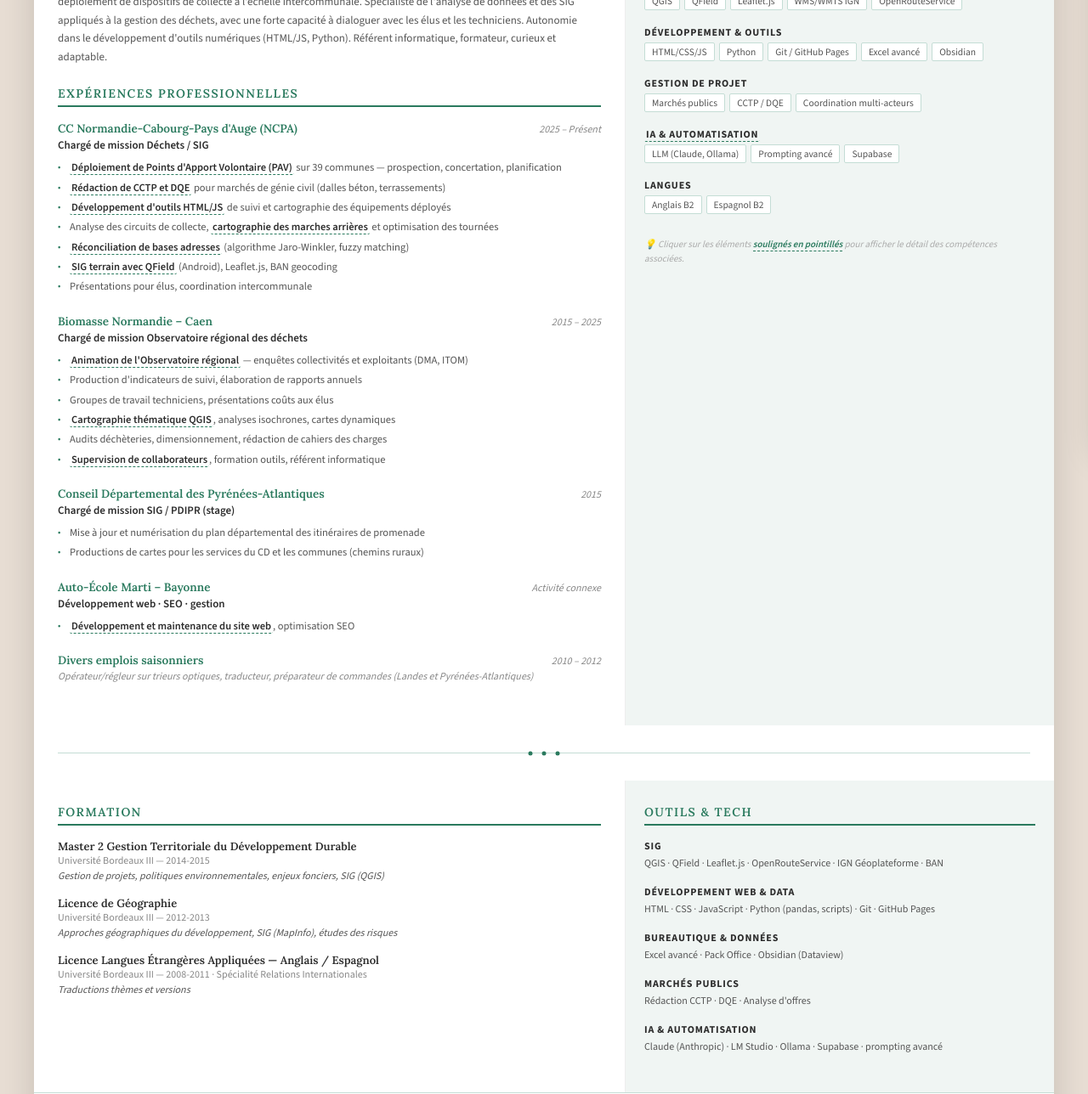
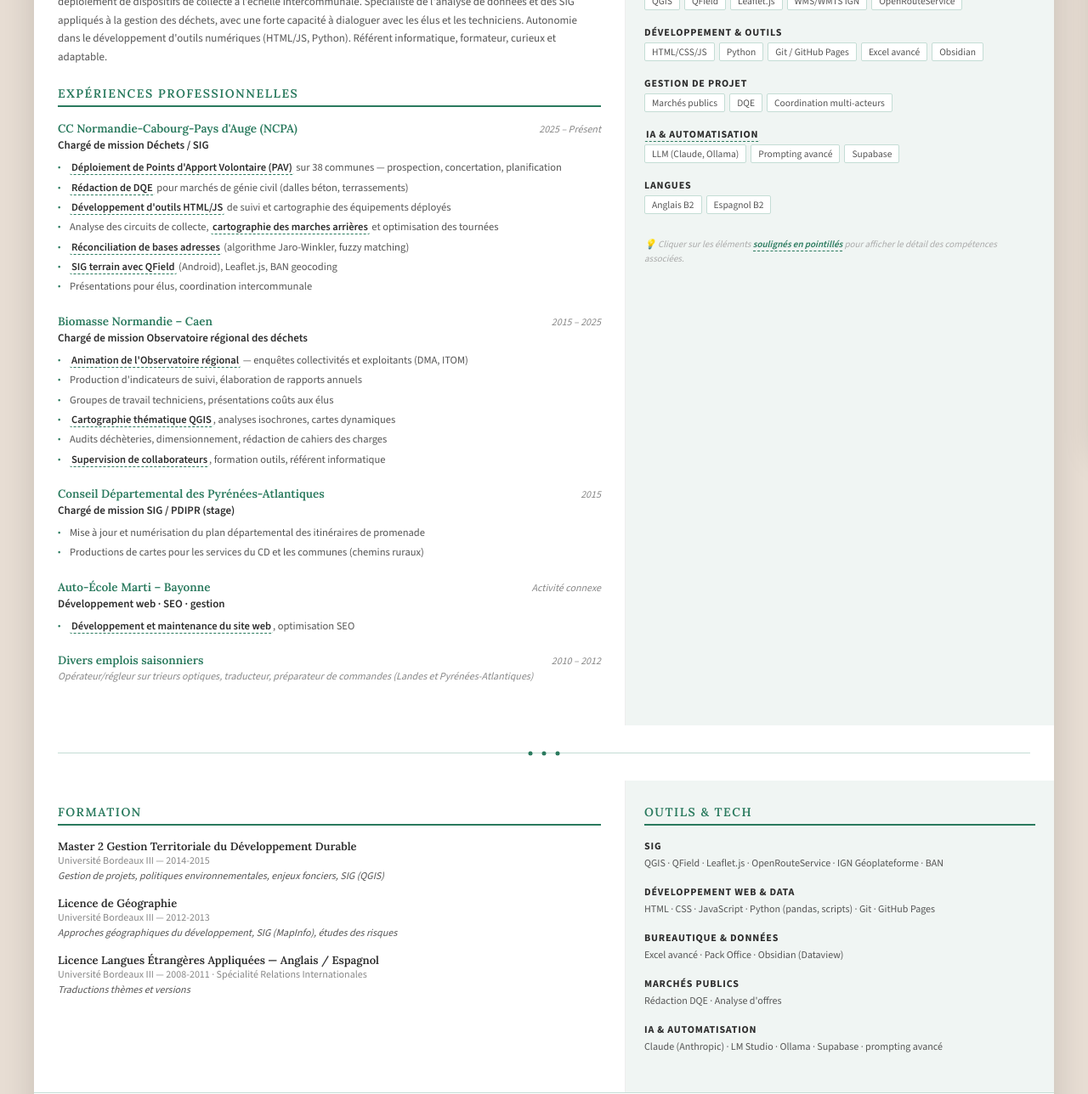
Before and after one commit to yvesmarti/yvesmarti.github.io, a Jekyll site: the page cv/index.html, which Jekyll copies as it is, in a window 1280 px wide. Shown: the part 364-1652 px from the top of the page at 85% size. Built offline with Jekyll 4.4.1, drawn with Linux system fonts in a browser that asks for light colours.

Commit message:
cv: corrections périmètre NCPA — 38 communes, DQE uniquement, types de marchés
- Remplace 39 communes par 38 communes (5 occurrences)
- Retire CCTP : rédaction limitée aux DQE (bullet, titre panneau, sidebar, page 2)
- Retire 'Fourniture de conteneurs et bornes de collecte' des types de marchés
- Retire 'Code des marchés publics' des compétences mobilisées
- Panneau PAV résultats : (CCTP, DQE) → (DQE)

https://claude.ai/code/session_019fwYPpXyNpmtaQHzbdqECb

```diff
--- a/cv/index.html
+++ b/cv/index.html
@@ -551,10 +551,10 @@
         <ul class="cv-list">
           <li>
             <span class="detail-trigger" data-detail="pav">Déploiement de Points d'Apport Volontaire (PAV)</span>
-            sur 39 communes — prospection, concertation, planification
+            sur 38 communes — prospection, concertation, planification
           </li>
           <li>
-            <span class="detail-trigger" data-detail="marches-publics">Rédaction de CCTP et DQE</span>
+            <span class="detail-trigger" data-detail="marches-publics">Rédaction de DQE</span>
             pour marchés de génie civil (dalles béton, terrassements)
           </li>
           <li>
@@ -678,7 +678,7 @@
         <div class="skill-label">Gestion de projet</div>
         <div class="skill-tags">
           <span class="skill-tag">Marchés publics</span>
-          <span class="skill-tag">CCTP / DQE</span>
+          <span class="skill-tag">DQE</span>
           <span class="skill-tag">Coordination multi-acteurs</span>
         </div>
       </div>
@@ -764,7 +764,7 @@
       </div>
       <div class="skill-group">
         <div class="skill-label">Marchés publics</div>
-        <p style="font-size:12px;color:var(--mid);">Rédaction CCTP · DQE · Analyse d'offres</p>
+        <p style="font-size:12px;color:var(--mid);">Rédaction DQE · Analyse d'offres</p>
       </div>
       <div class="skill-group">
         <div class="skill-label">IA & Automatisation</div>
@@ -805,12 +805,12 @@
 const details = {
   "pav": {
     title: "Déploiement de Points d'Apport Volontaire",
-    subtitle: "39 communes · NCPA · 2025–présent",
+    subtitle: "38 communes · NCPA · 2025–présent",
     sections: [
       {
         title: "En quoi ça consiste",
         type: "text",
-        content: "Le déploiement de PAV (colonnes enterrées ou aériennes pour verre, emballages, papier) implique de trouver des emplacements adaptés sur 39 communes très différentes, de convaincre les élus locaux, de gérer les contraintes techniques de terrain, et de coordonner les entreprises de travaux."
+        content: "Le déploiement de PAV (colonnes enterrées ou aériennes pour verre, emballages, papier) implique de trouver des emplacements adaptés sur 38 communes très différentes, de convaincre les élus locaux, de gérer les contraintes techniques de terrain, et de coordonner les entreprises de travaux."
       },
       {
         title: "Compétences mobilisées",
@@ -828,15 +828,15 @@ const details = {
         content: [
           "Cartographie complète des sites potentiels sur le territoire",
           "Tableaux de bord de suivi du déploiement par commune",
-          "Coordination avec les services techniques de 39 communes",
-          "Rédaction des documents de marché (CCTP, DQE)"
+          "Coordination avec les services techniques de 38 communes",
+          "Rédaction des documents de marché (DQE)"
         ]
       }
     ]
   },
   "marches-publics": {
-    title: "Marchés publics — CCTP & DQE",
-    subtitle: "Génie civil · fourniture d'équipements",
+    title: "Marchés publics — DQE",
+    subtitle: "Génie civil",
     sections: [
       {
         title: "En quoi ça consiste",
@@ -848,14 +848,13 @@ const details = {
         type: "list",
         content: [
           "Fourniture et pose de dalles béton pour PAV",
-          "Terrassements et génie civil",
-          "Fourniture de conteneurs et bornes de collecte"
+          "Terrassements et génie civil"
         ]
       },
       {
         title: "Compétences mobilisées",
         type: "tags",
-        content: ["Code des marchés publics", "Rédaction technique", "Estimation de coûts", "Analyse d'offres", "Suivi contractuel"]
+        content: ["Rédaction technique", "Estimation de coûts", "Analyse d'offres", "Suivi contractuel"]
       }
     ]
   },
@@ -872,7 +871,7 @@ const details = {
         title: "Outils développés",
         type: "list",
         content: [
-          "Dashboard NCPA : suivi du déploiement PAV/bacs sur 39 communes (import Excel)",
+          "Dashboard NCPA : suivi du déploiement PAV/bacs sur 38 communes (import Excel)",
           "Visualiseur de fréquences de collecte par commune (Leaflet.js, couleurs par flux)",
           "Outil de réconciliation d'adresses (fuzzy matching Jaro-Winkler)",
           "Analyseur de marches arrières sur circuits de collecte",
@@ -1110,7 +1109,7 @@ const details = {
         title: "Cas d'usage concrets",
         type: "list",
         content: [
-          "Claude (Anthropic) : développement HTML/JS, rédaction CCTP, analyse de données",
+          "Claude (Anthropic) : développement HTML/JS, rédaction DQE, analyse de données",
           "Ollama / LM Studio : modèles locaux (Mistral, LLaMA) pour données sensibles",
           "Prompting structuré : chaînes de prompts, instructions systèmes, few-shot",
           "Scripts Python assistés par LLM : nettoyage de données, automatisation",
```
